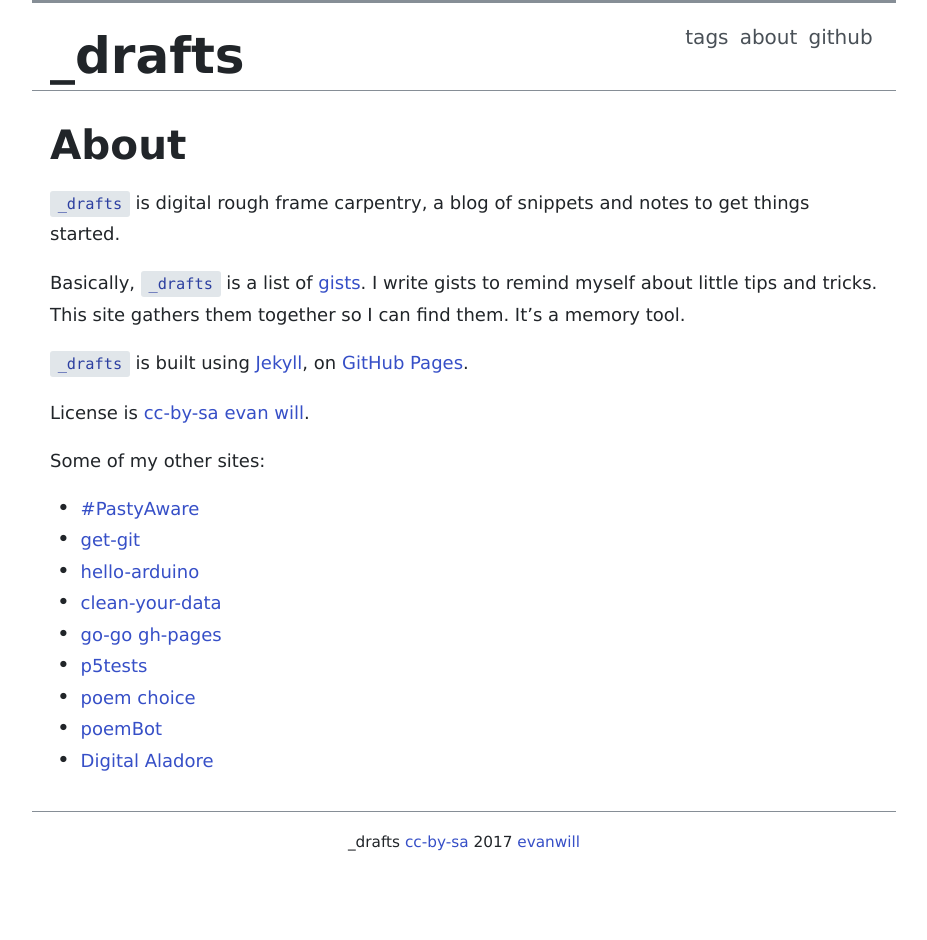
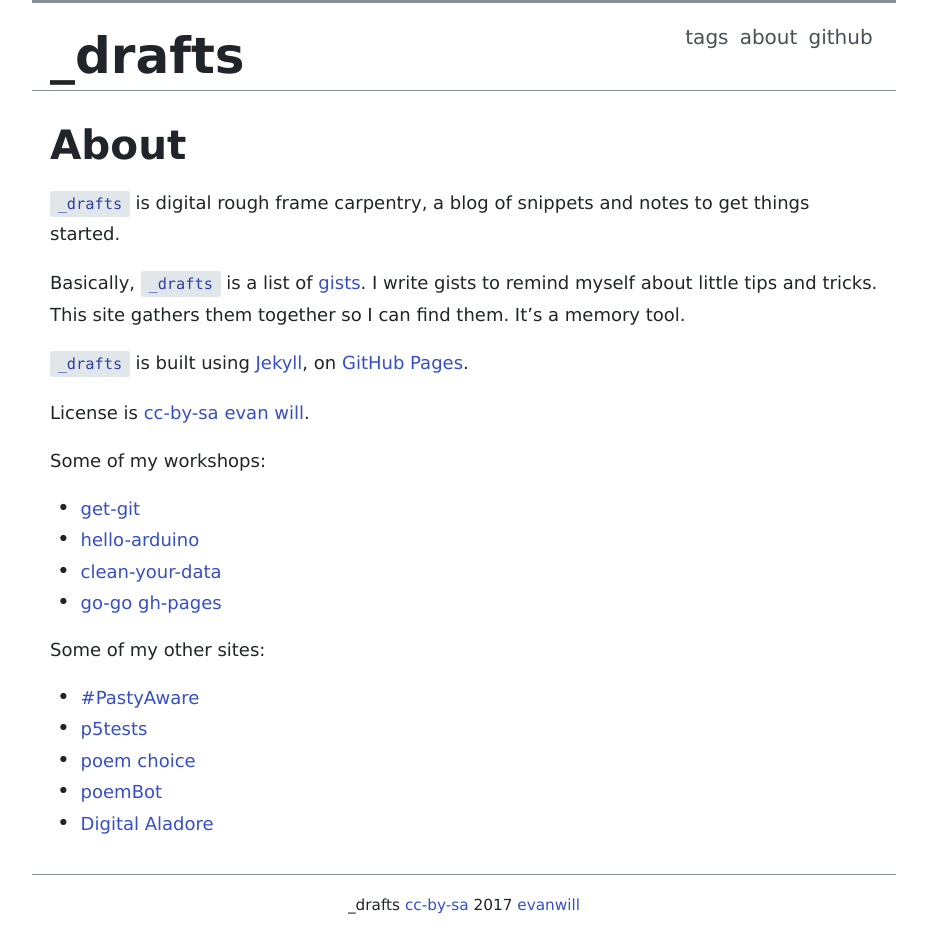
Before and after one commit to evanwill/_drafts, a Jekyll site: the page built from about.md, in a window 1280 px wide. Shown: the whole page, without its empty margins (176-1103 px from the left). Built offline with Jekyll 4.4.1, drawn with Linux system fonts in a browser that asks for light colours; before the commit the page ends 900 px from its top, so only the background shows below that.

Commit message:
update about

```diff
--- a/about.md
+++ b/about.md
@@ -14,12 +14,14 @@ It's a memory tool.
 
 License is <a href="https://creativecommons.org/licenses/by-sa/4.0/" target="_blank" title="license">cc-by-sa</a> [evan will](https://github.com/evanwill).
 
-Some of my other sites:
-- [#PastyAware](https://evanwill.github.io/pastyAware/)
+Some of my workshops:
 - [get-git](https://uidaholib.github.io/get-git/)
 - [hello-arduino](https://evanwill.github.io/hello-arduino/)
 - [clean-your-data](https://evanwill.github.io/clean-your-data/)
 - [go-go gh-pages](https://evanwill.github.io/go-go-ghpages/)
+
+Some of my other sites:
+- [#PastyAware](https://evanwill.github.io/pastyAware/)
 - [p5tests](https://evanwill.github.io/p5tests/index.html)
 - [poem choice](https://uidaholib.github.io/poemchoice/)
 - [poemBot](https://github.com/evanwill/poemBot)
```
